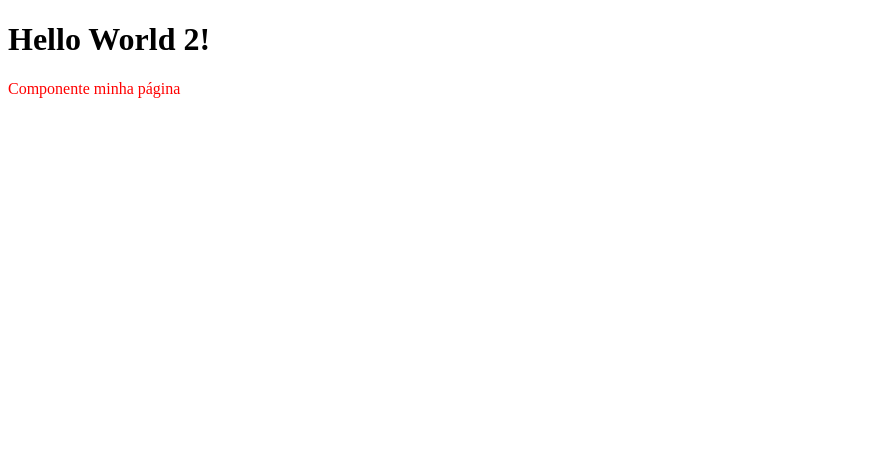
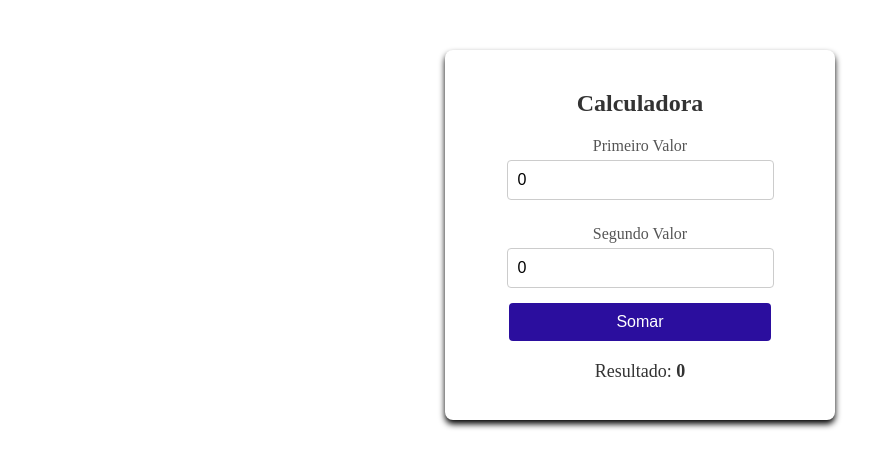
Before and after one commit to henriquejunqueira/curso_angular_19, an Angular app in the folder conceitos-basicos/: page / in a window 1280 px wide. Shown: the top 468 px of the page, without its empty margins (0-895 px from the left). Built offline with nearby package versions, Linux system fonts and the light colour scheme.

Commit message:
Recebendo dados do formulário com FormsModule

```diff
--- a/conceitos-basicos/src/app/app.component.html
+++ b/conceitos-basicos/src/app/app.component.html
@@ -1,2 +1,3 @@
-<hello-world></hello-world>
-<app-minhapagina></app-minhapagina>
+<!-- <hello-world></hello-world>
+<app-minhapagina></app-minhapagina> -->
+<app-calculadora></app-calculadora>
--- /dev/null
+++ b/conceitos-basicos/src/app/calculadora/calculadora.component.html
@@ -0,0 +1,27 @@
+<div class="container">
+  <div class="form-box">
+    <form #frm="ngForm">
+      <h2>Calculadora</h2>
+      <label>Primeiro Valor</label>
+      <input
+        type="number"
+        name="primeiroValor"
+        id="primeiroValor"
+        [(ngModel)]="primeiroValor"
+      />
+      <label>Segundo Valor</label>
+      <input
+        type="number"
+        name="segundoValor"
+        id="segundoValor"
+        [(ngModel)]="segundoValor"
+      />
+      <button type="button" (click)="calcularResultado()">Somar</button>
+    </form>
+    <div class="result-display">
+      <p>
+        Resultado: <span id="result">{{ resultado }}</span>
+      </p>
+    </div>
+  </div>
+</div>
--- /dev/null
+++ b/conceitos-basicos/src/app/calculadora/calculadora.component.scss
@@ -0,0 +1,70 @@
+body {
+  margin: 0;
+  font-family: Arial, sans-serif;
+  display: flex;
+  justify-content: center;
+  align-items: center;
+}
+
+.container {
+  display: flex;
+  justify-content: center;
+  align-items: center;
+  width: 100%;
+  height: 100%;
+  margin-top: 50px;
+}
+
+.form-box {
+  background-color: #fff;
+  border-radius: 8px;
+  box-shadow: 0 4px 6px #000;
+  padding: 20px;
+  width: 350px;
+  text-align: center;
+}
+
+h2 {
+  margin-bottom: 20px;
+  color: #333;
+}
+
+label {
+  display: block;
+  margin: 10px 0 5px;
+  color: #555;
+}
+
+input[type="number"] {
+  width: 70%;
+  padding: 10px;
+  margin-bottom: 15px;
+  border: 1px solid #ccc;
+  border-radius: 4px;
+  font-size: 16px;
+}
+
+button {
+  width: 75%;
+  padding: 10px;
+  background-color: #2b0e9e;
+  color: #fff;
+  border: none;
+  border-radius: 4px;
+  font-size: 16px;
+  cursor: pointer;
+}
+
+button:hover {
+  background-color: #0056b3;
+}
+
+.result-display {
+  margin-top: 20px;
+  font-size: 18px;
+  color: #333;
+}
+
+#result {
+  font-weight: bold;
+}
--- /dev/null
+++ b/conceitos-basicos/src/app/calculadora/calculadora.component.ts
@@ -0,0 +1,21 @@
+import { Component } from '@angular/core';
+import { FormsModule } from '@angular/forms';
+
+@Component({
+  selector: 'app-calculadora',
+  imports: [FormsModule],
+  templateUrl: './calculadora.component.html',
+  styleUrl: './calculadora.component.scss',
+})
+export class CalculadoraComponent {
+  primeiroValor: number = 0;
+  segundoValor: number = 0;
+  resultado: number = 0;
+
+  calcularResultado() {
+    console.log('Chamando o método calcularResultado()!');
+    console.log('Primeiro valor: ' + this.primeiroValor);
+    console.log('Segundo valor: ' + this.segundoValor);
+    this.resultado = this.primeiroValor + this.segundoValor;
+  }
+}
```
Also changed, not shown: conceitos-basicos/src/app/app.component.ts (+6 -4 lines), 1 other file (tests, documents, lock files or other folders).
